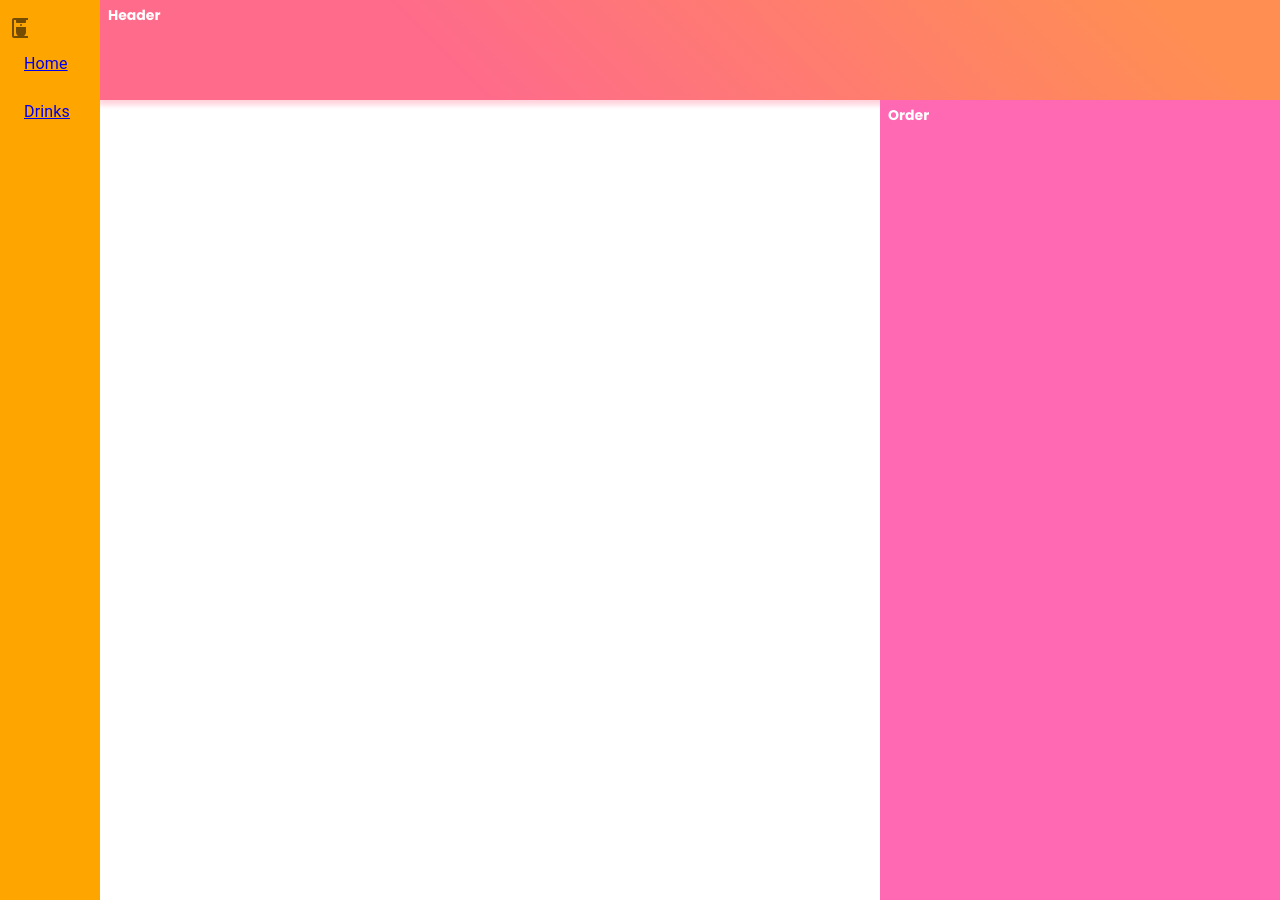
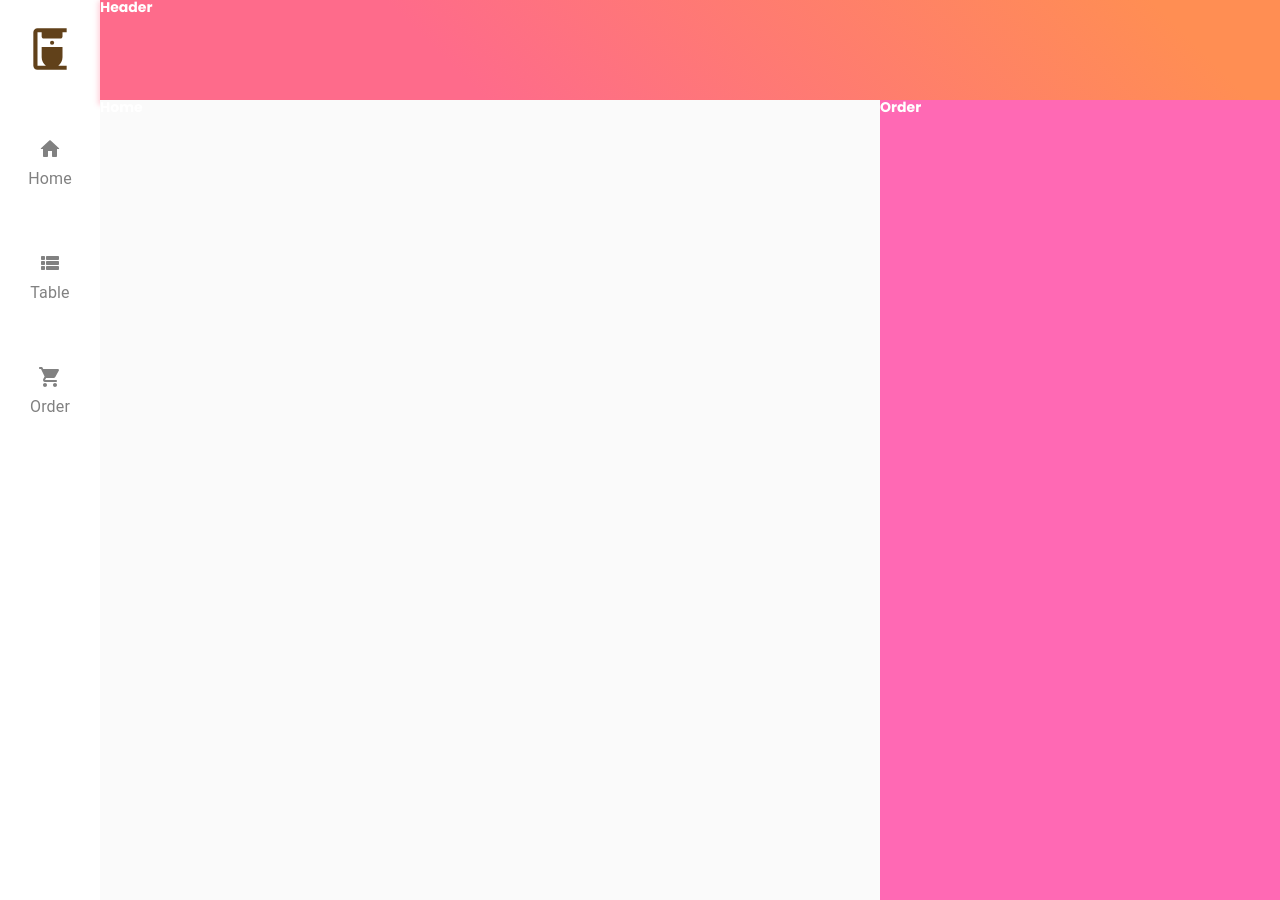
Before and after one commit to FER201m/coffeehouse, a React (Create React App) app in the folder client/: page / in a window 1280 px wide. Built offline with nearby package versions, Linux system fonts and the light colour scheme.

Commit message:
design navbar

```diff
--- a/client/src/Layouts/RootLayout/RootLayout.js
+++ b/client/src/Layouts/RootLayout/RootLayout.js
@@ -14,7 +14,6 @@ function RootLayout(props) {
       sx={{
         color: "#fff",
         "& > .MuiBox-root > .MuiBox-root": {
-          p: 1,
           fontSize: "0.875rem",
           fontWeight: "700",
         },
@@ -25,7 +24,7 @@ function RootLayout(props) {
         <Box className={classes.navigation}>
           <Navbar />
         </Box>
-        <Box className="classes.productList">
+        <Box className={classes.productList}>
           <Outlet />
         </Box>
         <Box className={classes.order}>Order</Box>
--- a/client/src/Layouts/RootLayout/RootLayoutStyles.js
+++ b/client/src/Layouts/RootLayout/RootLayoutStyles.js
@@ -9,10 +9,9 @@ const styles = {
   },
   navigation: {
     gridArea: "nav",
-    background: "orange",
   },
   productList: {
-    background: "orange",
+    background: "#fafafa",
     gridArea: "mainContent",
   },
   header: {
--- a/client/src/components/NavBar/Navbar.js
+++ b/client/src/components/NavBar/Navbar.js
@@ -1,35 +1,62 @@
 import List from "@mui/material/List";
 import ListItem from "@mui/material/ListItem";
-import ListItemButton from "@mui/material/ListItemButton";
-import ListItemIcon from "@mui/material/ListItemIcon";
 import ListItemText from "@mui/material/ListItemText";
 import { NavLink } from "react-router-dom";
 import CoffeeMakerIcon from "@mui/icons-material/CoffeeMaker";
+import HomeRoundedIcon from "@mui/icons-material/HomeRounded";
+import ShoppingCartRoundedIcon from "@mui/icons-material/ShoppingCartRounded";
+import ViewListRoundedIcon from "@mui/icons-material/ViewListRounded";
+import { withStyles } from "@mui/styles";
 
-function Navbar() {
+const styles = {
+  link: {
+    textDecoration: "none",
+    paddingTop: 20,
+    color: "#818181",
+    textAlign: "center",
+    margin: "0 auto",
+    "&:hover": { color: "#ec7a0a" },
+  },
+  listItem: {
+    marginTop: "30px",
+    cursor: "pointer",
+    borderRadius: "20px",
+    width: "77px!important",
+    height: "84px",
+    margin: "auto auto",
+    color: "#ec7a0a",
+    "&:hover": { background: "#fdf0e2", color: "#ec7a0a" },
+  }
+};
+
+function Navbar(props) {
+  const {classes} = props;
+
   return (
-    <List sx={{ width: "100%" }} aria-label="contacts">
-      <ListItem disablePadding>
-        <ListItemIcon>
-          <CoffeeMakerIcon />
-        </ListItemIcon>
-      </ListItem>
-      <ListItem disablePadding>
-        <ListItemButton>
-          <NavLink to="/">
-            <ListItemText primary="Home" />
+    <>
+      <CoffeeMakerIcon sx={{ fontSize: 50, color: "#61411a", width: "100%", marginTop: '24px' }} />
+      <List>
+        <ListItem className={classes.listItem}>
+          <NavLink to="/" className={classes.link}>
+            <HomeRoundedIcon />
+            <ListItemText className={classes.text} primary="Home" />
           </NavLink>
-        </ListItemButton>
-      </ListItem>
-      <ListItem disablePadding>
-        <ListItemButton>
-          <NavLink to="drinks">
-            <ListItemText primary="Drinks" />
+        </ListItem>
+        <ListItem className={classes.listItem}>
+          <NavLink to="drinks" className={classes.link}>
+            <ViewListRoundedIcon />
+            <ListItemText className={classes.text} primary="Table" />
           </NavLink>
-        </ListItemButton>
-      </ListItem>
-    </List>
+        </ListItem>
+        <ListItem className={classes.listItem}>
+          <NavLink to="drinks" className={classes.link}>
+            <ShoppingCartRoundedIcon />
+            <ListItemText className={classes.text} primary="Order" />
+          </NavLink>
+        </ListItem>
+      </List>
+    </>
   );
 }
 
-export default Navbar;
+export default withStyles(styles)(Navbar);
--- a/client/src/pages/Home.js
+++ b/client/src/pages/Home.js
@@ -3,7 +3,7 @@
 
 function Home() {
   return (
-    <h1 sx={{color: 'black'}}>Home</h1>
+    <h1>Home</h1>
   )
 }
 
```
Also changed, not shown: client/src/components/NavBar/NavbarStyle.js (added).
